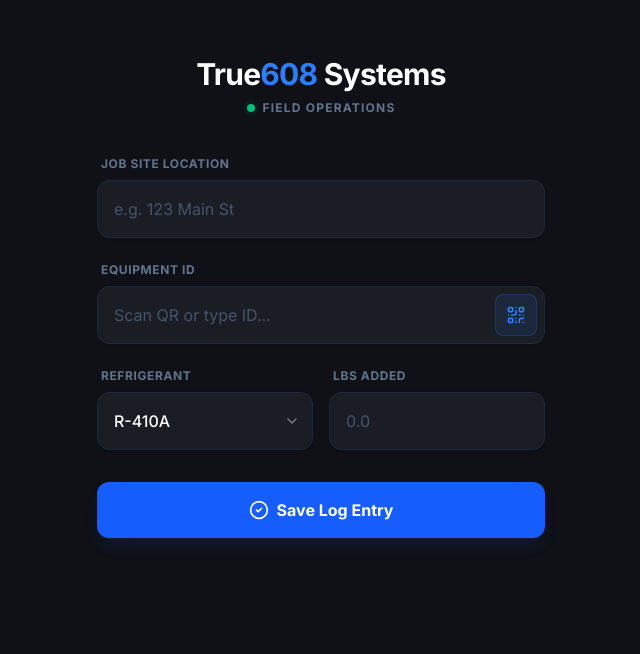
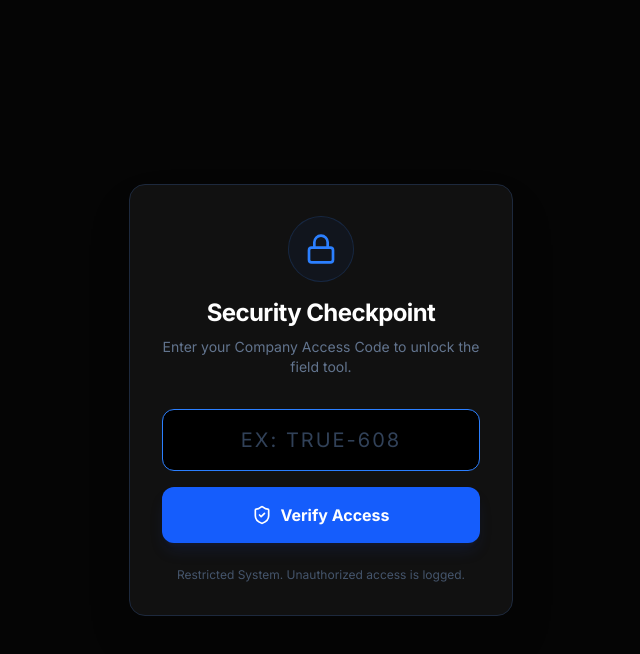
Before and after one commit to RisheeRaswath/True608-Website, a Next.js app: page /log in a window 1280 px wide. Shown: the top 654 px of the page, without its empty margins (319-959 px from the left). Built offline with nearby package versions, Linux system fonts and the light colour scheme.

Commit message:
Security: Add Company Access Code Gate

```diff
--- a/src/app/log/page.tsx
+++ b/src/app/log/page.tsx
@@ -1,14 +1,24 @@
 "use client";
 
-import { useState } from "react";
+import { useState, useEffect } from "react";
 import { supabase } from "@/lib/supabase";
 import { toast } from "sonner";
-import { ArrowRight, QrCode, X, CheckCircle2 } from "lucide-react";
+import { ArrowRight, QrCode, X, CheckCircle2, Lock, ShieldCheck } from "lucide-react";
 import { Scanner } from '@yudiel/react-qr-scanner';
 
+// --- AUTHORIZED CODES ---
+// You can add more codes here later for specific clients (e.g., "CLIENT-A", "CLIENT-B")
+const VALID_ACCESS_CODES = ["TRUE-608", "DEMO", "ADMIN"];
+
 export default function LogPage() {
+  // --- SECURITY STATE ---
+  const [isAuthorized, setIsAuthorized] = useState(false);
+  const [accessCode, setAccessCode] = useState("");
+  const [checkingAuth, setCheckingAuth] = useState(true);
+
+  // --- FORM STATE ---
   const [loading, setLoading] = useState(false);
-  const [isScanning, setIsScanning] = useState(false); // Controls Camera
+  const [isScanning, setIsScanning] = useState(false);
 
   const [formData, setFormData] = useState({
     location: "",
@@ -16,6 +26,27 @@ export default function LogPage() {
     refrigerant: "R-410A",
     amount: "",
   });
+
+  // 1. CHECK FOR SAVED KEY ON LOAD
+  useEffect(() => {
+    const savedCode = localStorage.getItem("true608-access-key");
+    if (savedCode && VALID_ACCESS_CODES.includes(savedCode)) {
+      setIsAuthorized(true);
+    }
+    setCheckingAuth(false);
+  }, []);
+
+  // 2. HANDLE LOGIN ATTEMPT
+  const handleAuth = (e: React.FormEvent) => {
+    e.preventDefault();
+    if (VALID_ACCESS_CODES.includes(accessCode.toUpperCase())) {
+      localStorage.setItem("true608-access-key", accessCode.toUpperCase()); // Save to phone
+      setIsAuthorized(true);
+      toast.success("Access Granted. Welcome.");
+    } else {
+      toast.error("Access Denied: Invalid Security Code.");
+    }
+  };
 
   const handleChange = (e: any) => {
     setFormData({ ...formData, [e.target.name]: e.target.value });
@@ -32,18 +63,15 @@ export default function LogPage() {
     }
   };
 
-  // --- CAMERA LOGIC ---
   const handleScan = (result: any) => {
     if (result) {
       const rawValue = result[0]?.rawValue;
       if (rawValue) {
-        // Extract ID if it's a full URL
         const cleanId = rawValue.split('=').pop() || rawValue;
-
         setFormData(prev => ({ ...prev, unit_id: cleanId }));
         setIsScanning(false);
         toast.success("Asset Tag Identified: " + cleanId);
-        document.getElementById("field-3")?.focus(); // Jump to next field
+        document.getElementById("field-3")?.focus();
       }
     }
   };
@@ -65,6 +93,7 @@ export default function LogPage() {
           unit_id: formData.unit_id,
           refrigerant: formData.refrigerant,
           amount: parseFloat(formData.amount),
+          // We can optionally save WHICH code they used to track client usage later
         }]);
 
     setLoading(false);
@@ -78,8 +107,50 @@ export default function LogPage() {
     }
   };
 
+  // --- RENDER: LOADING SCREEN ---
+  if (checkingAuth) return <div className="min-h-screen bg-black" />;
+
+  // --- RENDER: LOCK SCREEN (If not authorized) ---
+  if (!isAuthorized) {
+    return (
+      <main className="min-h-screen bg-[#050505] text-white p-6 flex flex-col items-center justify-center font-sans">
+        <div className="w-full max-w-sm bg-[#111] border border-slate-800 p-8 rounded-2xl shadow-2xl">
+          <div className="text-center mb-8">
+            <div className="inline-flex p-4 bg-blue-900/10 rounded-full mb-4 ring-1 ring-blue-500/20">
+              <Lock className="w-8 h-8 text-blue-500" />
+            </div>
+            <h1 className="text-2xl font-bold tracking-tight">Security Checkpoint</h1>
+            <p className="text-slate-500 text-sm mt-2">Enter your Company Access Code to unlock the field tool.</p>
+          </div>
+
+          <form onSubmit={handleAuth} className="space-y-4">
+            <input
+              type="text"
+              autoFocus
+              value={accessCode}
+              onChange={(e) => setAccessCode(e.target.value.toUpperCase())}
+              placeholder="Ex: TRUE-608"
+              className="w-full bg-black border border-slate-700 focus:border-blue-500 rounded-xl p-4 text-center text-xl font-mono tracking-widest text-white outline-none transition-all uppercase placeholder:text-slate-700"
+            />
+            <button
+              type="submit"
+              className="w-full bg-blue-600 hover:bg-blue-500 text-white font-bold py-4 rounded-xl transition-all active:scale-[0.98] shadow-lg shadow-blue-900/20 flex items-center justify-center gap-2"
+            >
+              <ShieldCheck className="w-5 h-5" />
+              Verify Access
+            </button>
+          </form>
+          <p className="mt-6 text-center text-slate-600 text-xs">
+            Restricted System. Unauthorized access is logged.
+          </p>
+        </div>
+      </main>
+    );
+  }
+
+  // --- RENDER: THE APP (If Authorized) ---
   return (
-    <main className="min-h-screen bg-[#0F1117] text-slate-300 p-6 flex flex-col items-center font-sans">
+    <main className="min-h-screen bg-[#0F1117] text-slate-300 p-6 flex flex-col items-center font-sans animate-in fade-in zoom-in duration-300">
 
       {/* HEADER */}
       <div className="w-full max-w-md mb-10 mt-8 text-center">
@@ -105,9 +176,7 @@ export default function LogPage() {
                     onScan={handleScan}
                     allowMultiple={true}
                     scanDelay={500}
-                    components={{
-                      torch: true // KEEPING TORCH, REMOVED AUDIO TO FIX ERROR
-                    }}
+                    components={{ torch: true }}
                 />
                 <button
                     onClick={() => setIsScanning(false)}
@@ -144,7 +213,7 @@ export default function LogPage() {
           />
         </div>
 
-        {/* Field 2 - HYBRID SCANNER INPUT */}
+        {/* Field 2 */}
         <div>
           <label className="block text-xs font-bold text-slate-500 uppercase tracking-wider mb-2 ml-1">Equipment ID</label>
           <div className="relative group">
@@ -159,12 +228,10 @@ export default function LogPage() {
               placeholder="Scan QR or type ID..."
               className="w-full bg-[#1A1D24] focus:bg-[#20242D] border border-slate-800 focus:border-blue-500 rounded-xl p-4 pr-14 text-white placeholder:text-slate-600 outline-none transition-all duration-200 shadow-sm"
             />
-            {/* THE MAGIC BUTTON */}
             <button
               onClick={() => setIsScanning(true)}
               type="button"
               className="absolute right-2 top-1/2 -translate-y-1/2 p-2.5 bg-blue-500/10 hover:bg-blue-500/20 text-blue-500 rounded-lg transition-all active:scale-95 border border-blue-500/20 hover:border-blue-500/50"
-              title="Scan Asset Tag"
             >
               <QrCode className="w-5 h-5" />
             </button>
```
